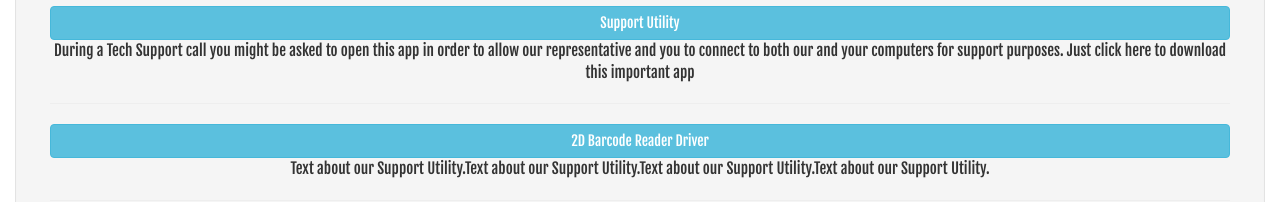
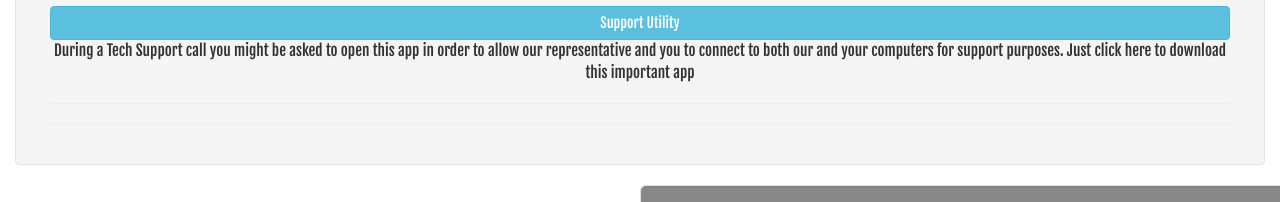
Before and after one commit to egarciarpm/FINAL-WORK-9-8, a plain HTML site: page Pages/driverandutilities.html in a window 1280 px wide. Shown: the part 554-756 px from the top of the page. Drawn offline with nearby package versions, Linux system fonts and the light colour scheme.

Commit message:
9*16*16b

```diff
--- a/Pages/driverandutilities.html
+++ b/Pages/driverandutilities.html
@@ -120,8 +120,7 @@
         <button type="button" class="btn btn-block btn-info">Support Utility</button>
         <p class="text-center">During a Tech Support call you might be asked to open this app in order to allow our representative and you to connect to both our and your computers for support purposes. Just click here to download this important app</p>
         <hr>
-        <button type="button" class="btn btn-block btn-info">2D Barcode Reader Driver</button>
-          <p class="text-center">Text about our Support Utility.Text about our Support Utility.Text about our Support Utility.Text about our Support Utility.</p>
+
         <hr>
 
       </div>
```
